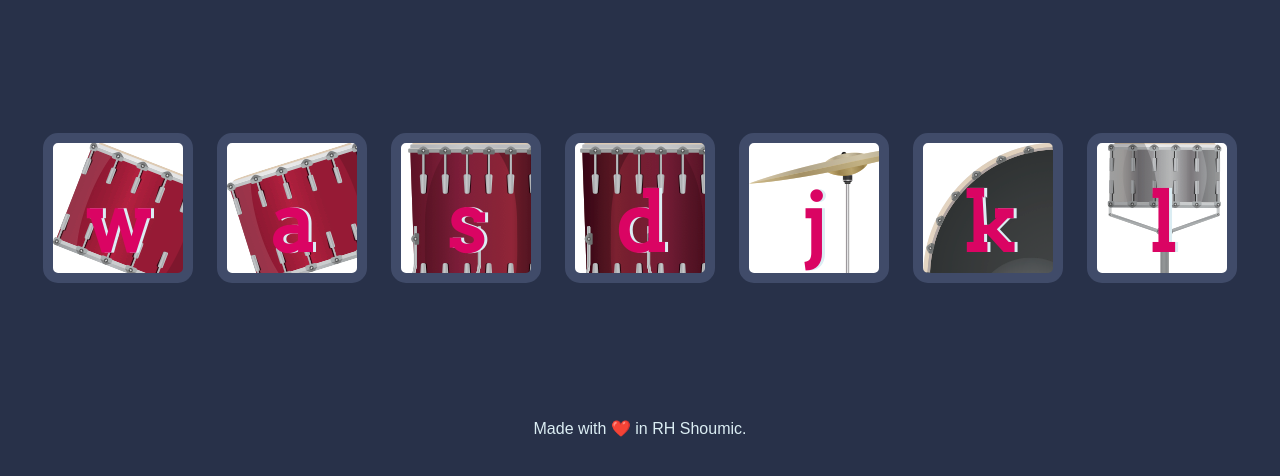
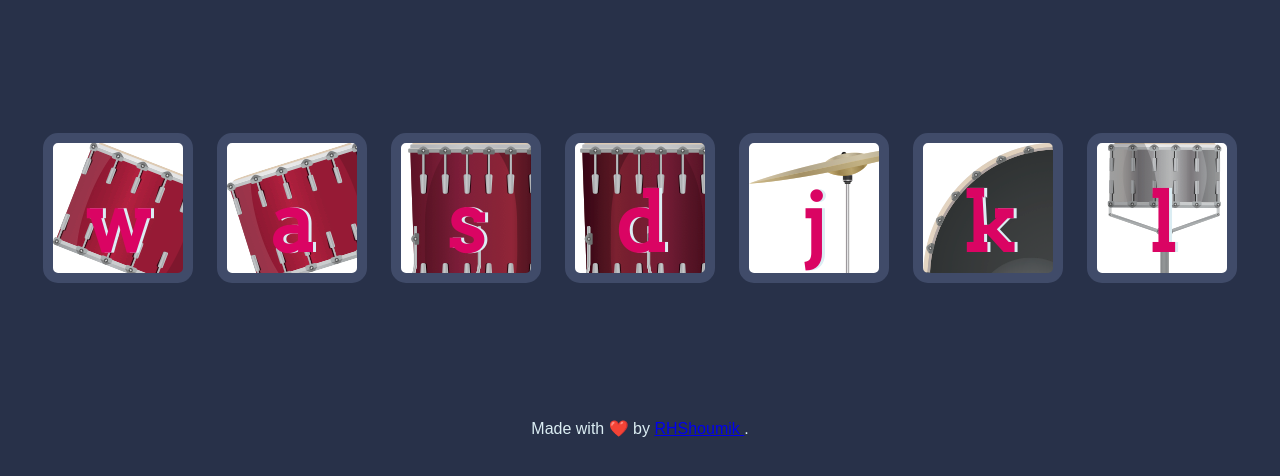
Before and after one commit to RHShoumik/DrumKit, a plain HTML site: page index.html in a window 1280 px wide. Shown: the part 156-632 px from the top of the page. Drawn offline with Linux system fonts and the light colour scheme.

Commit message:
Profile Link

```diff
--- a/index.html
+++ b/index.html
@@ -22,7 +22,10 @@
       <button class="l drum">l</button>
     </div>
 
-    <footer>Made with ❤️ in RH Shoumic.</footer>
+    <footer>
+      Made with ❤️ by
+      <a href="https://rhshoumik.com/" target="_blank"> RHShoumik </a>.
+    </footer>
     <script src="index.js" charset="utf-8"></script>
   </body>
 </html>
```
